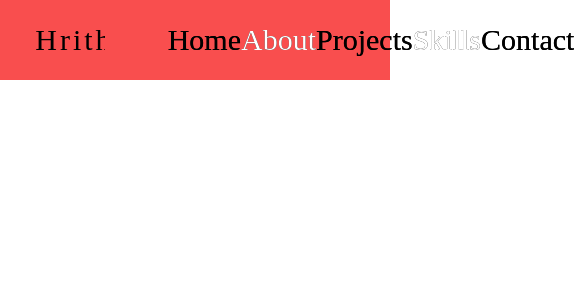
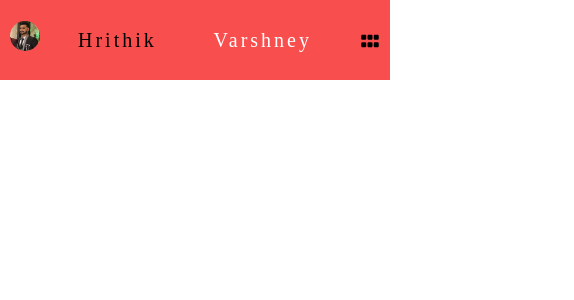
Before and after one commit to Hrithik08-varshney/Portfolio-React, a React (Create React App) app: page / in a window 390 px wide. Shown: the top 300 px of the page, 574 px wide, since content can reach past the window. Built offline with nearby package versions, Linux system fonts and the light colour scheme; a web font is replaced by a local one.

Commit message:
added media query for nav

```diff
--- a/package.json
+++ b/package.json
@@ -8,6 +8,7 @@
     "@testing-library/user-event": "^13.5.0",
     "react": "^18.2.0",
     "react-dom": "^18.2.0",
+    "react-icons": "^4.10.1",
     "react-scripts": "5.0.1",
     "sass": "^1.66.1",
     "web-vitals": "^2.1.4"
--- a/src/component/Navbar/Navbar.js
+++ b/src/component/Navbar/Navbar.js
@@ -1,46 +1,74 @@
-import React from 'react'
+import React, { useState, useEffect } from "react";
 import "./style.css";
+import { FaGripHorizontal } from "react-icons/fa";
+import myImage from "../../assets/images/myImage.jpeg";
 const Navbar = () => {
-  const routeArr=[
+  const [windowWidth, setWindowWidth] = useState(window.innerWidth);
+
+  const handleResize = () => {
+    setWindowWidth(window.innerWidth);
+  };
+
+  useEffect(() => {
+    window.addEventListener("resize", handleResize);
+    return () => {
+      window.removeEventListener("resize", handleResize);
+    };
+  }, []);
+
+  const routeArr = [
     {
-      name:"Home"
+      name: "Home",
     },
     {
-      name:"About"
+      name: "Experience",
     },
     {
-      name:"Projects"
+      name: "Projects",
     },
     {
-      name:"Skills"
+      name: "Skills",
     },
     {
-      name:"Contact"
-    }
-  ]
+      name: "Contact",
+    },
+  ];
   return (
     <div className="navbar_comp flexCommon">
-        <div className="navbar_name df jcsb cpoint">
-          <div className="firstName">
-               Hrithik
+      {windowWidth > 1200 ? (
+        <>
+          <div className="navbar_name df jcsb cpoint">
+            <div className="firstName">Hrithik</div>
+            <div className="lastName">Varshney</div>
           </div>
-          <div className="lastName">
-            Varshney
+          <div className="navbar_route df jcsa cpoint">
+            {routeArr.map((item, index) => {
+              return (
+                <span className="routeValues" key={item + index}>
+                  {item.name}
+                </span>
+              );
+            })}
           </div>
-        </div>
-        <div className="navbar_route df jcsa cpoint">
-           {
-            routeArr.map((item,index)=>{
-                return (
-                  <span className="routeValues" key={item+index}>
-                    {item.name}
-                  </span>
-                )
-            })
-           }
-        </div>
+        </>
+      ) : (
+        <>
+          <div className="diff_Nav_View df jcsb">
+            <div className="img_div">
+              <img src={myImage} alt="myImage" className="myImage" />
+            </div>
+            <div className="navbar_name df jcsb cpoint">
+              <div className="firstName">Hrithik</div>
+              <div className="lastName">Varshney</div>
+            </div>
+            <div className="icon_div">
+              <FaGripHorizontal />
+            </div>
+          </div>
+        </>
+      )}
     </div>
-  )
-}
+  );
+};
 
-export default Navbar
+export default Navbar;
--- a/src/component/Navbar/style.css
+++ b/src/component/Navbar/style.css
@@ -15,18 +15,40 @@
 .jcsb {
   justify-content: space-between;
 }
+
 .navbar_comp {
   display: flex;
   width: 100vw;
   height: 80px;
   background-color: rgb(249, 78, 78);
 }
+
+.diff_Nav_View {
+  width: 100vw;
+  .img_div {
+    width: 50px;
+    height: 50px;
+    border-radius: 50%;
+    padding-left: 10px;
+    .myImage {
+      width: 50px;
+      height: 50px;
+      border-radius: 50%;
+    }
+  }
+  .icon_div {
+    font-size: 30px;
+    padding-right: 10px;
+    padding-top: 10px;
+  }
+}
+
 .navbar_name {
   color: white;
   font-family: "Rubik Iso", cursive;
   font-size: 30px;
   letter-spacing: 3px;
-  width: 22%;
+  width: 340px;
 }
 
 .navbar_name {
@@ -97,3 +119,35 @@
     --_s: .3s;
     color: white;
   } */
+
+@media (max-width: 1440px) {
+  .navbar_route {
+    width: 60%;
+  }
+}
+
+@media (max-width: 500px) {
+  .navbar_name {
+    font-size: 20px;
+    width: 250px;
+  }
+  .diff_Nav_View {
+    .img_div {
+      width: 30px;
+      height: 30px;
+      .myImage {
+        width: 30px;
+        height: 30px;
+      }
+    }
+    .icon_div {
+      font-size: 20px;
+    }
+  }
+}
+/*
+  @media(max-width:1200px){
+    .navbar_route {
+      width: 60%;
+    }
+  } */
```
Also changed, not shown: src/assets/images/myImage.jpeg (added), 1 other file (tests, documents, lock files or other folders).
